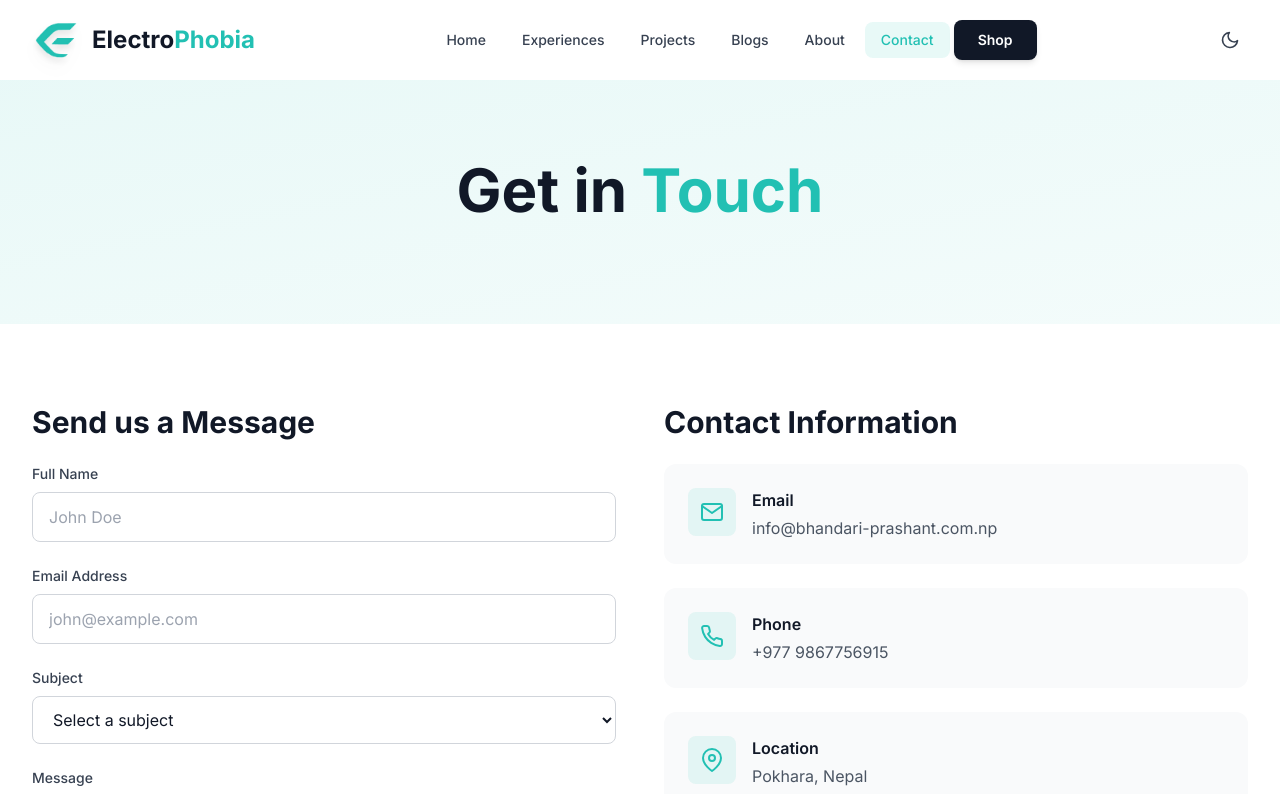
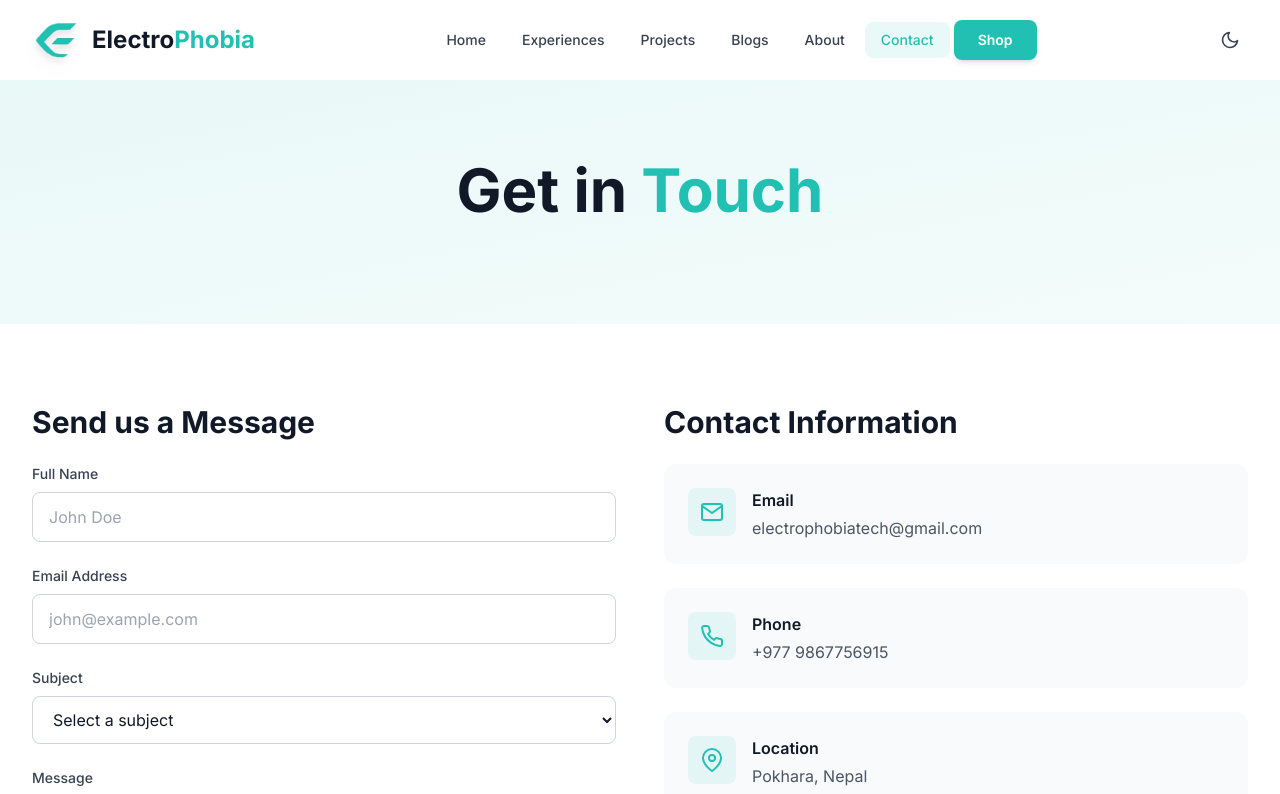
Before and after one commit to prashantbhandary/electro.phobia, a Next.js app: page /contact in a window 1280 px wide. Shown: the top 794 px of the page. Built offline with nearby package versions, Linux system fonts and the light colour scheme.

Commit message:
added the the email/ver

```diff
--- a/app/contact/page.tsx
+++ b/app/contact/page.tsx
@@ -18,15 +18,33 @@ export default function ContactPage() {
   const handleSubmit = async (e: React.FormEvent) => {
     e.preventDefault()
     setIsSubmitting(true)
+    setSubmitStatus('idle')
 
-    // Simulate form submission
-    setTimeout(() => {
+    try {
+      const response = await fetch(`${process.env.NEXT_PUBLIC_API_URL || 'http://localhost:5000/api'}/contact`, {
+        method: 'POST',
+        headers: {
+          'Content-Type': 'application/json',
+        },
+        body: JSON.stringify(formData),
+      })
+
+      const data = await response.json()
+
+      if (response.ok) {
+        setSubmitStatus('success')
+        setFormData({ name: '', email: '', subject: '', message: '' })
+      } else {
+        setSubmitStatus('error')
+        console.error('Failed to send message:', data.message)
+      }
+    } catch (error) {
+      console.error('Error sending message:', error)
+      setSubmitStatus('error')
+    } finally {
       setIsSubmitting(false)
-      setSubmitStatus('success')
-      setFormData({ name: '', email: '', subject: '', message: '' })
-
       setTimeout(() => setSubmitStatus('idle'), 5000)
-    }, 1500)
+    }
   }
 
   const handleChange = (e: React.ChangeEvent<HTMLInputElement | HTMLTextAreaElement | HTMLSelectElement>) => {
@@ -40,8 +58,8 @@ export default function ContactPage() {
     {
       icon: FiMail,
       title: 'Email',
-      content: 'info@bhandari-prashant.com.np',
-      link: 'mailto:info@bhandari-prashant.com.np',
+      content: 'electrophobiatech@gmail.com',
+      link: 'mailto:electrophobiatech@gmail.com',
     },
     {
       icon: FiPhone,
--- a/components/Header.tsx
+++ b/components/Header.tsx
@@ -82,10 +82,10 @@ const Header = () => {
                   <Link
                     key={link.path}
                     href={link.path}
-                    className={`px-6 py-2.5 rounded-lg text-sm font-semibold transition-all duration-200 ml-2 ${
+                    className={`px-6 py-2.5 rounded-lg text-sm font-semibold transition-all duration-300 ml-2 transform ${
                       pathname === link.path
-                        ? 'bg-gray-900 dark:bg-white text-white dark:text-gray-900 shadow-lg'
-                        : 'bg-gray-900 dark:bg-white text-white dark:text-gray-900 hover:bg-gray-800 dark:hover:bg-gray-100 shadow-md hover:shadow-lg'
+                        ? 'bg-primary text-white shadow-lg scale-105'
+                        : 'bg-primary text-white hover:bg-primary/90 shadow-md hover:shadow-xl hover:scale-110 hover:-translate-y-0.5'
                     }`}
                   >
                     {link.name}
@@ -149,10 +149,10 @@ const Header = () => {
                       key={link.path}
                       href={link.path}
                       onClick={() => setIsMenuOpen(false)}
-                      className={`px-4 py-3 rounded-lg text-sm font-semibold transition-all duration-200 ${
+                      className={`px-4 py-3 rounded-lg text-sm font-semibold transition-all duration-300 transform ${
                         pathname === link.path
-                          ? 'bg-gray-900 dark:bg-white text-white dark:text-gray-900 shadow-lg'
-                          : 'bg-gray-900 dark:bg-white text-white dark:text-gray-900 hover:bg-gray-800 dark:hover:bg-gray-100'
+                          ? 'bg-primary text-white shadow-lg scale-105'
+                          : 'bg-primary text-white hover:bg-primary/90 hover:shadow-xl hover:scale-105'
                       }`}
                     >
                       {link.name}
```
